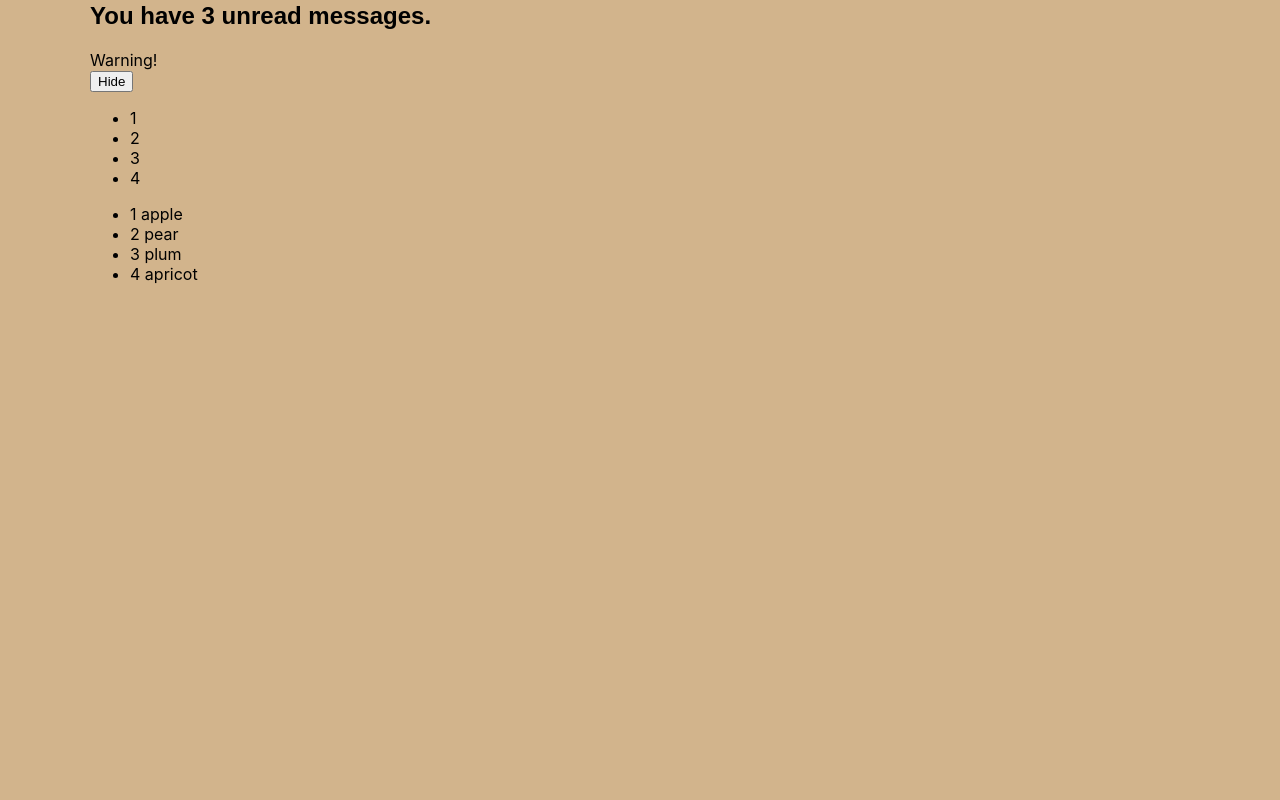
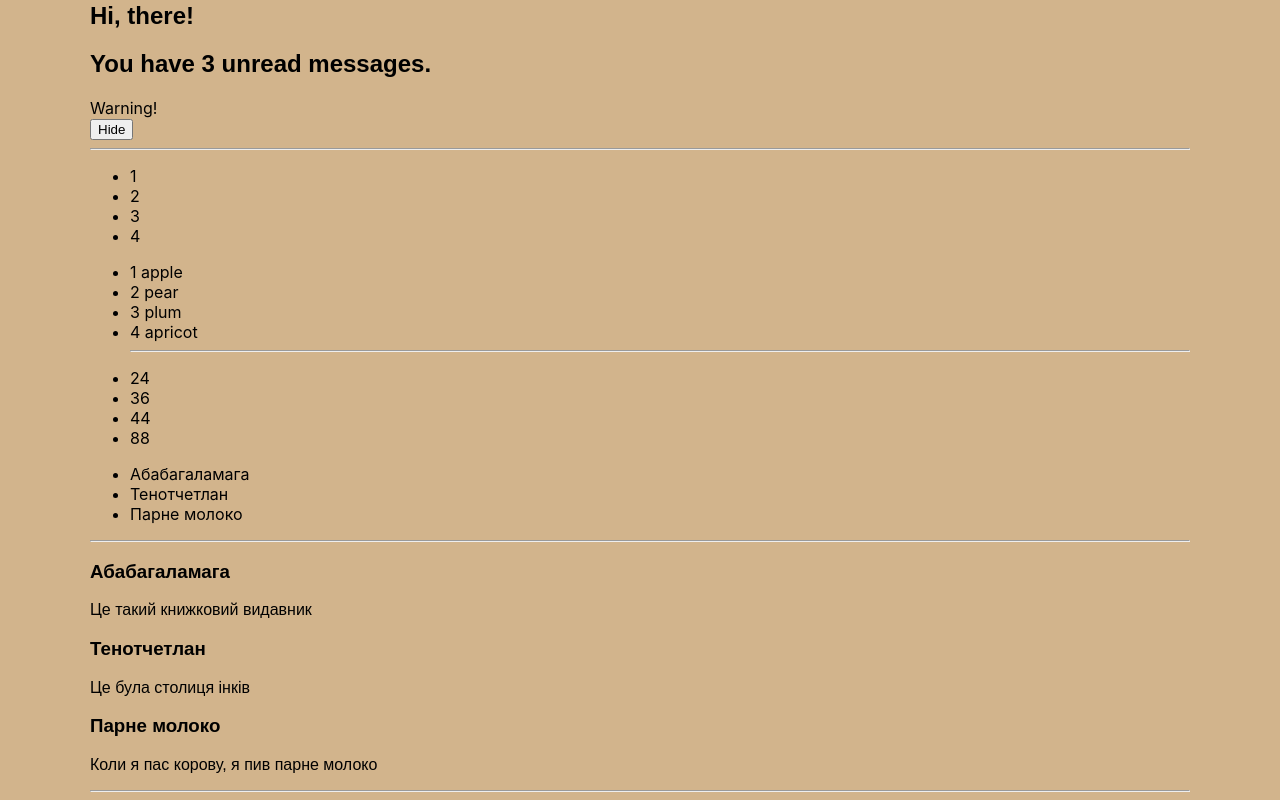
Before and after one commit to VolodymyrSSS/REACT-training, a React (Create React App) app in the folder basic/: page / in a window 1280 px wide. Shown: the part 702-1502 px from the top of the page. Before the commit the page ends 1002 px from the top, so only its background shows below. Built offline with nearby package versions, Linux system fonts and the light colour scheme.

Commit message:
lists and keys

```diff
--- a/basic/src/App.jsx
+++ b/basic/src/App.jsx
@@ -9,6 +9,8 @@ import LoginControl from './LoginControl';
 import Mailbox from './Mailbox';
 import WarningPage from './WarningPage';
 import FruitsList from './FruitsList';
+import NumberList from './NumberList';
+import Blog from './Blog';
 
 import './App.css';
 
@@ -39,6 +41,14 @@ function App() {
 
   const fruits = ['apple', 'pear', 'plum', 'apricot']
 
+  const sampleNumbers = [24, 36, 44, 88];
+
+  const posts = [
+    {id: 1, title: 'Абабагаламага', content: 'Це такий книжковий видавник'},
+    {id: 2, title: 'Тенотчетлан', content: 'Це була столиця інків'},
+    {id: 3, title: 'Парне молоко', content: 'Коли я пас корову, я пив парне молоко'}
+  ];
+
   function formatName(user) {
     return user.firstName + ' ' + user.lastName;
   }
@@ -63,6 +73,8 @@ function App() {
       <WarningPage />
       <ul>{listItems}</ul>
       <FruitsList fruits={fruits} />
+      <NumberList sampleNumbers={sampleNumbers} />
+      <Blog posts={posts} />
 
     </div>
   )
--- /dev/null
+++ b/basic/src/Blog.jsx
@@ -0,0 +1,29 @@
+import React from 'react';
+
+function Blog(props) {
+  const sidebar = (
+    <ul>
+      {props.posts.map((post) =>
+        <li key={post.id}>
+          {post.title}
+        </li>
+      )}
+    </ul>
+  );
+  const content = props.posts.map((post) =>
+    <div key={post.id}>
+      <h3>{post.title}</h3>
+      <p>{post.content}</p>
+    </div>
+  );
+  return (
+    <div>
+      {sidebar}
+      <hr />
+      {content}
+      <hr />
+    </div>
+  );
+}
+
+export default Blog;
--- a/basic/src/Clock.jsx
+++ b/basic/src/Clock.jsx
@@ -35,10 +35,12 @@ class Clock extends React.Component {
   render() {
     return (
       <div>
+        <hr />
         <h2>Hello, WORLD!</h2>
         {/* <h3>Now, it is {this.state.date.toLocaleTimeString()}.</h3> */}
         {/* // top-down or unidirectional data stream */}
         <FormattedDate date={this.state.date} />
+        <hr />
       </div>
     );
   }
--- a/basic/src/Comment.jsx
+++ b/basic/src/Comment.jsx
@@ -15,6 +15,7 @@ function UserInfo(props) {
 function Comment(props) {
   return (
     <div className="Comment">
+      <hr />
       <div className="UserInfo">
         <img className="Avatar"
           src={props.author.avatarUrl}
--- a/basic/src/FruitsList.jsx
+++ b/basic/src/FruitsList.jsx
@@ -9,7 +9,10 @@ function FruitsList(props) {
     <li key={index.toString()}>{index + 1} {fruit}</li>
   );
   return (
-    <ul>{fruitsItems}</ul>
+    <ul>
+      {fruitsItems}
+      <hr />
+    </ul>
   );
 }
 
--- a/basic/src/LoginControl.jsx
+++ b/basic/src/LoginControl.jsx
@@ -29,6 +29,7 @@ class LoginControl extends React.Component {
 
     return (
       <div>
+        <hr />
         <Greeting isLoggedIn={isLoggedIn} />
         {button}
       </div>
--- /dev/null
+++ b/basic/src/NumberList.jsx
@@ -0,0 +1,31 @@
+import React from 'react';
+
+function ListItem(props) {
+  // wrong! No need to set a key here
+  return <li>{props.value}</li>;
+}
+
+function NumberList(props) {
+  const sampleNumbers = props.sampleNumbers;
+  const listItems = sampleNumbers.map((number) =>
+    // the key needs to be defined here!
+    <ListItem key={sampleNumbers.toString()} value={number} />
+  );
+  return (
+    <ul>
+      {listItems}
+    </ul>
+  );
+  // // JSX allows you to embed any expression in curly braces
+  // const sampleNumbers = props.sampleNumbers;
+  // return (
+  //   <ul>
+  //     {numbers.map((number) =>
+  //       <ListItem key={number.toString()}
+  //                 value={number} />
+  //     )}
+  //   </ul>
+  // );
+}
+
+export default NumberList;
--- a/basic/src/WarningPage.jsx
+++ b/basic/src/WarningPage.jsx
@@ -33,6 +33,7 @@ class WarningPage extends React.Component {
         <button onClick={this.handleToggleClick}>
           {this.state.showWarning ? 'Hide' : 'Show'}
         </button>
+        <hr />
       </div>
     );
   }
```
